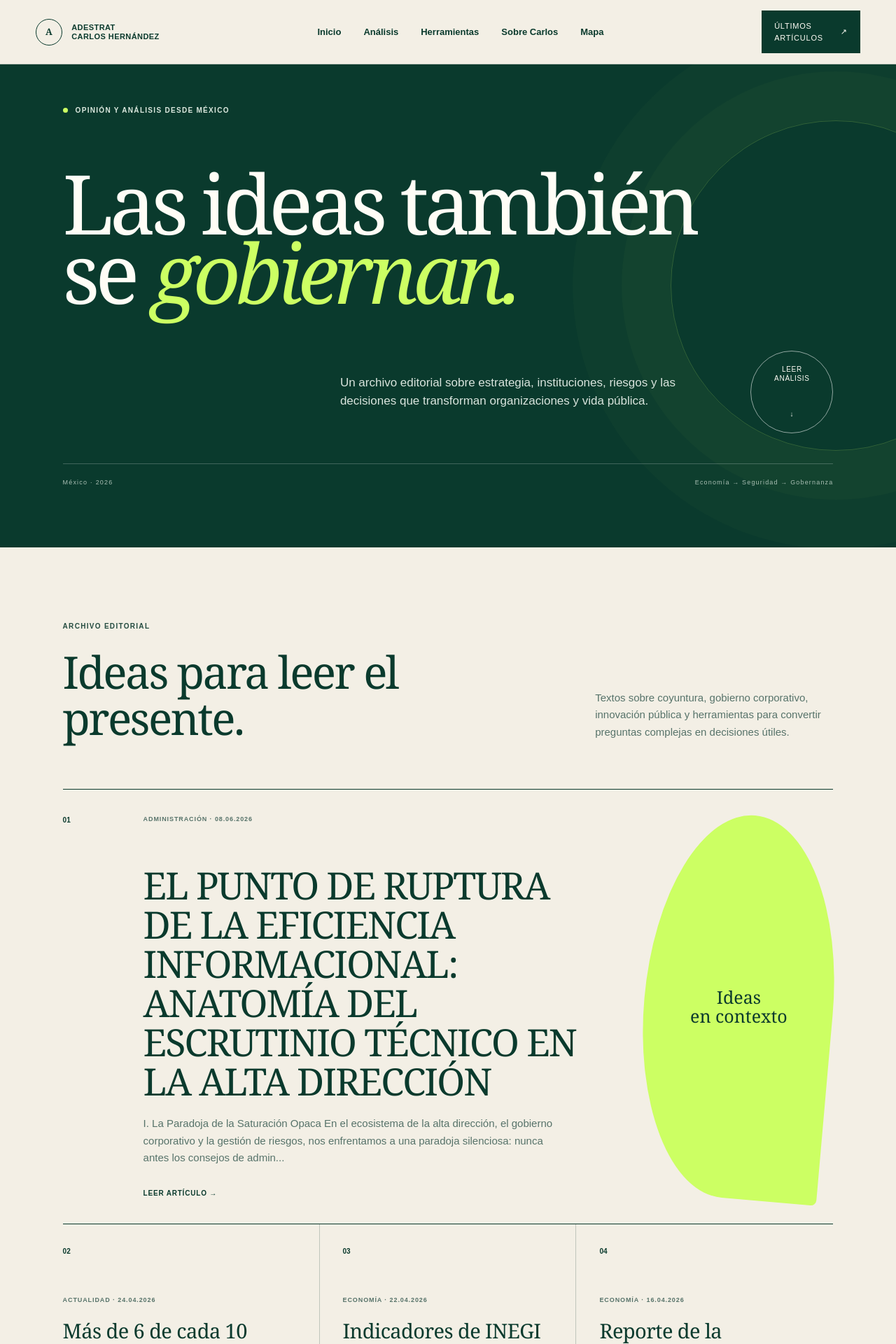
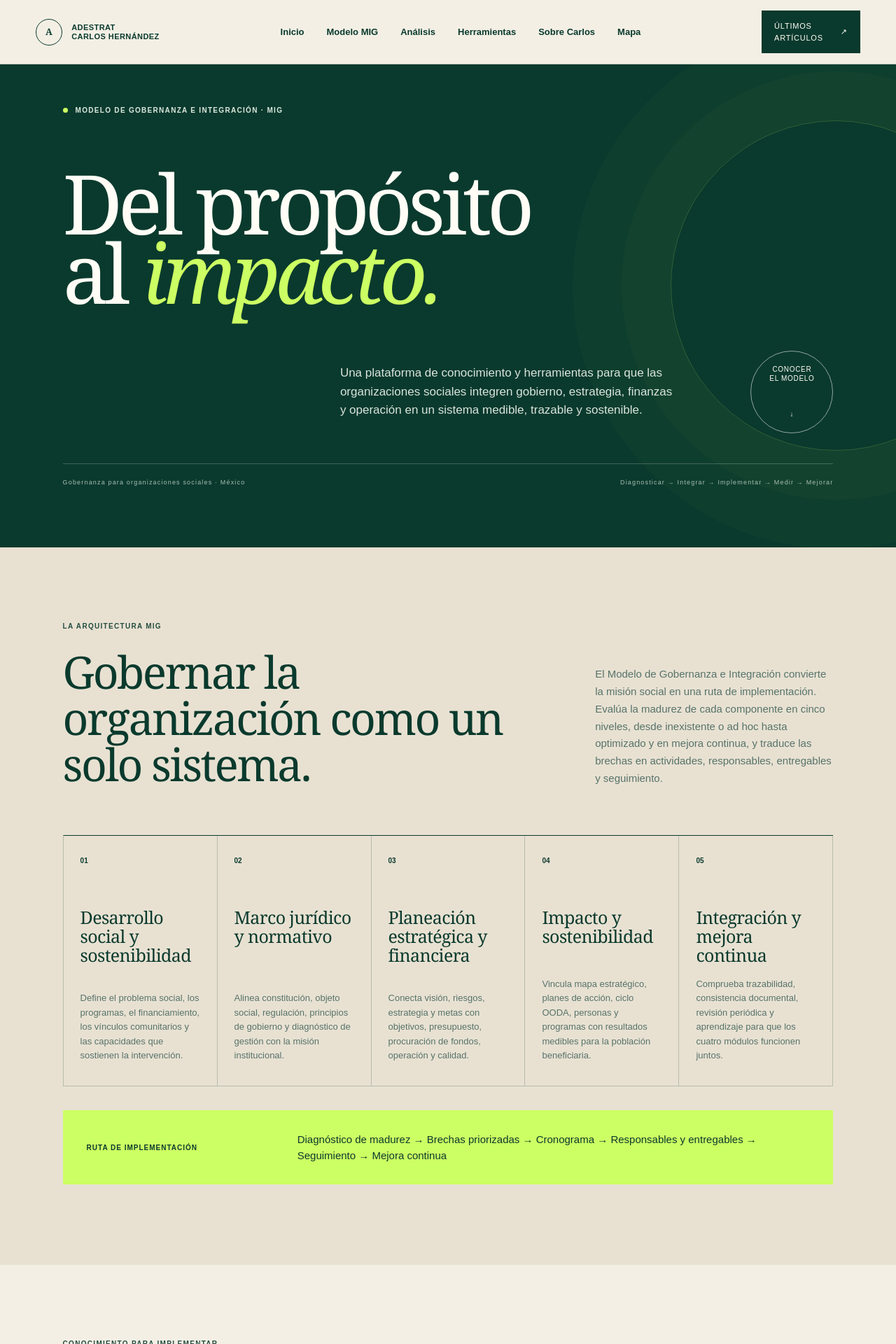
Before and after one commit to cafrhein/muro, a Jekyll site: the page built from index.html, in a window 1280 px wide. Shown: the top 1920 px of the page at 70% size. Built offline with Jekyll 4.4.1, drawn with Linux system fonts in a browser that asks for light colours; some of the changed text lies outside the part shown.

Commit message:
Alinea la portada con el Modelo MIG (#2)
Presenta el Modelo de Gobernanza e Integración, sus módulos, niveles de madurez y ruta de implementación; conserva intactos artículos, herramientas y configuración.

```diff
--- a/_layouts/default.html
+++ b/_layouts/default.html
@@ -41,6 +41,7 @@
 
     <nav class="eg-links" id="eg-links" aria-label="Navegación principal">
       <a href="{{ '/' | relative_url }}">Inicio</a>
+      <a href="{{ '/#modelo' | relative_url }}">Modelo MIG</a>
       <a href="{{ '/#analisis' | relative_url }}">Análisis</a>
       <a href="{{ '/herramientas' | relative_url }}">Herramientas</a>
       <a href="{{ '/acerca' | relative_url }}">Sobre Carlos</a>
--- a/assets/css/editorial-green.css
+++ b/assets/css/editorial-green.css
@@ -119,6 +119,46 @@ body.editorial-site {
   display: flex; justify-content: space-between; gap: 20px; position: relative; z-index: 2;
   color: #a9beb3; font-size: 9px; letter-spacing: .13em;
 }
+
+/* Modelo de Gobernanza e Integración */
+.eg-model { padding: 105px 7vw 115px; background: var(--eg-paper-dark); }
+.eg-model-intro {
+  display: grid; grid-template-columns: 1.4fr .7fr; align-items: end;
+  gap: 80px; margin-bottom: 68px;
+}
+.eg-model-intro h2 {
+  margin: 0; padding: 0; border: 0; color: var(--eg-ink);
+  font-family: var(--eg-serif); font-size: clamp(42px, 5vw, 70px);
+  line-height: 1.03; letter-spacing: -.04em; font-weight: 400;
+}
+.eg-model-intro > p {
+  margin: 0; color: var(--eg-muted); font-size: 15px; line-height: 1.65;
+}
+.eg-model-grid {
+  margin: 0; padding: 0; list-style: none; display: grid;
+  grid-template-columns: repeat(5, minmax(0, 1fr));
+  border-top: 1px solid var(--eg-ink); border-left: 1px solid var(--eg-line);
+}
+.eg-model-card {
+  min-height: 350px; padding: 28px 24px 32px; border-right: 1px solid var(--eg-line);
+  border-bottom: 1px solid var(--eg-line); display: flex; flex-direction: column;
+}
+.eg-model-card > span { font-size: 10px; font-weight: 700; }
+.eg-model-card h3 {
+  margin: 60px 0 18px; color: var(--eg-ink); font-family: var(--eg-serif);
+  font-size: 25px; line-height: 1.08; letter-spacing: -.025em; font-weight: 400;
+}
+.eg-model-card p {
+  margin: auto 0 0; color: var(--eg-muted); font-size: 13px; line-height: 1.58;
+}
+.eg-model-route {
+  margin-top: 34px; padding: 30px 34px; background: var(--eg-lime);
+  display: grid; grid-template-columns: .7fr 2fr; gap: 45px; align-items: center;
+}
+.eg-model-route span {
+  font-size: 10px; font-weight: 700; text-transform: uppercase; letter-spacing: .1em;
+}
+.eg-model-route p { margin: 0; color: var(--eg-ink); font-size: 15px; line-height: 1.55; }
 
 /* Artículos de portada */
 .eg-journal { padding: 105px 7vw 120px; }
@@ -249,6 +289,11 @@ body.editorial-site {
 .editorial-site button { font-family: var(--eg-sans); }
 
 /* Responsive */
+@media (max-width: 1100px) {
+  .eg-links { gap: 18px; font-size: 12px; }
+  .eg-cta { display: none; }
+  .eg-model-grid { grid-template-columns: repeat(2, minmax(0, 1fr)); }
+}
 @media (max-width: 850px) {
   .eg-nav { min-height: 76px; }
   .eg-menu-button { display: block; }
@@ -258,12 +303,18 @@ body.editorial-site {
     flex-direction: column; align-items: flex-start; gap: 18px;
   }
   .eg-links.is-open { display: flex; }
-  .eg-cta { font-size: 9px; gap: 8px; padding: 12px; }
+  .eg-cta { display: flex; font-size: 9px; gap: 8px; padding: 12px; }
   .eg-hero { min-height: 650px; padding: 46px 6vw 25px; }
   .eg-hero h1 { margin: 84px 0 58px; font-size: 17vw; line-height: .88; }
   .eg-hero-bottom { padding-left: 0; align-items: end; }
   .eg-hero-bottom > p { max-width: 62%; font-size: 15px; }
   .eg-round-link { width: 96px; height: 96px; }
+  .eg-model { padding: 75px 6vw 85px; }
+  .eg-model-intro { grid-template-columns: 1fr; gap: 28px; }
+  .eg-model-grid { grid-template-columns: 1fr; }
+  .eg-model-card { min-height: 290px; }
+  .eg-model-card h3 { margin-top: 42px; }
+  .eg-model-route { grid-template-columns: 1fr; gap: 18px; padding: 26px; }
   .eg-journal { padding: 75px 6vw 85px; }
   .eg-section-head { grid-template-columns: 1fr; gap: 28px; }
   .eg-featured { grid-template-columns: 40px 1fr; min-height: 480px; }
--- a/index.html
+++ b/index.html
@@ -1,40 +1,107 @@
 ---
 layout: default
-title: Portada
-description: "Opinión, análisis y herramientas para comprender decisiones públicas, organizaciones y gobierno corporativo desde México."
+title: Modelo de Gobernanza e Integración
+description: "Adestrat presenta el Modelo de Gobernanza e Integración (MIG): una ruta práctica para diagnosticar la madurez, alinear gobierno, estrategia, finanzas y operación, y convertir la misión social en impacto sostenible."
 body_class: home-page
 ---
 
 <section class="eg-hero" id="inicio" aria-labelledby="portada-titulo">
-  <p class="eg-kicker">Opinión y análisis desde México</p>
+  <p class="eg-kicker">Modelo de Gobernanza e Integración · MIG</p>
 
-  <h1 id="portada-titulo">Las ideas también<br>se <em>gobiernan.</em></h1>
+  <h1 id="portada-titulo">Del propósito<br>al <em>impacto.</em></h1>
 
   <div class="eg-hero-bottom">
     <p>
-      Un archivo editorial sobre estrategia, instituciones, riesgos y las decisiones
-      que transforman organizaciones y vida pública.
+      Una plataforma de conocimiento y herramientas para que las organizaciones
+      sociales integren gobierno, estrategia, finanzas y operación en un sistema
+      medible, trazable y sostenible.
     </p>
-    <a class="eg-round-link" href="#analisis">
-      Leer<br>análisis<br><span aria-hidden="true">↓</span>
+    <a class="eg-round-link" href="#modelo">
+      Conocer<br>el modelo<br><span aria-hidden="true">↓</span>
     </a>
   </div>
 
   <div class="eg-hero-meta" aria-label="Temas del sitio">
-    <span>México · {{ 'now' | date: '%Y' }}</span>
-    <span>Economía → Seguridad → Gobernanza</span>
+    <span>Gobernanza para organizaciones sociales · México</span>
+    <span>Diagnosticar → Integrar → Implementar → Medir → Mejorar</span>
+  </div>
+</section>
+
+<section class="eg-model" id="modelo" aria-labelledby="modelo-titulo">
+  <header class="eg-model-intro">
+    <div>
+      <p class="eg-section-label">La arquitectura MIG</p>
+      <h2 id="modelo-titulo">Gobernar la organización como un solo sistema.</h2>
+    </div>
+    <p>
+      El Modelo de Gobernanza e Integración convierte la misión social en una ruta
+      de implementación. Evalúa la madurez de cada componente en cinco niveles,
+      desde inexistente o ad hoc hasta optimizado y en mejora continua, y traduce
+      las brechas en actividades, responsables, entregables y seguimiento.
+    </p>
+  </header>
+
+  <ol class="eg-model-grid">
+    <li class="eg-model-card">
+      <span>01</span>
+      <h3>Desarrollo social y sostenibilidad</h3>
+      <p>
+        Define el problema social, los programas, el financiamiento, los vínculos
+        comunitarios y las capacidades que sostienen la intervención.
+      </p>
+    </li>
+    <li class="eg-model-card">
+      <span>02</span>
+      <h3>Marco jurídico y normativo</h3>
+      <p>
+        Alinea constitución, objeto social, regulación, principios de gobierno y
+        diagnóstico de gestión con la misión institucional.
+      </p>
+    </li>
+    <li class="eg-model-card">
+      <span>03</span>
+      <h3>Planeación estratégica y financiera</h3>
+      <p>
+        Conecta visión, riesgos, estrategia y metas con objetivos, presupuesto,
+        procuración de fondos, operación y calidad.
+      </p>
+    </li>
+    <li class="eg-model-card">
+      <span>04</span>
+      <h3>Impacto y sostenibilidad</h3>
+      <p>
+        Vincula mapa estratégico, planes de acción, ciclo OODA, personas y programas
+        con resultados medibles para la población beneficiaria.
+      </p>
+    </li>
+    <li class="eg-model-card">
+      <span>05</span>
+      <h3>Integración y mejora continua</h3>
+      <p>
+        Comprueba trazabilidad, consistencia documental, revisión periódica y
+        aprendizaje para que los cuatro módulos funcionen juntos.
+      </p>
+    </li>
+  </ol>
+
+  <div class="eg-model-route">
+    <span>Ruta de implementación</span>
+    <p>
+      Diagnóstico de madurez → Brechas priorizadas → Cronograma → Responsables y
+      entregables → Seguimiento → Mejora continua
+    </p>
   </div>
 </section>
 
 <section class="eg-journal" id="analisis" aria-labelledby="analisis-titulo">
   <header class="eg-section-head">
     <div>
-      <p class="eg-section-label">Archivo editorial</p>
-      <h2 id="analisis-titulo">Ideas para leer el presente.</h2>
+      <p class="eg-section-label">Conocimiento para implementar</p>
+      <h2 id="analisis-titulo">Ideas que acompañan el modelo.</h2>
     </div>
     <p>
-      Textos sobre coyuntura, gobierno corporativo, innovación pública y
-      herramientas para convertir preguntas complejas en decisiones útiles.
+      Análisis, guías y casos para fortalecer decisiones de gobierno, estrategia,
+      finanzas, operación e impacto dentro de las organizaciones sociales.
     </p>
   </header>
 
@@ -77,9 +144,9 @@ body_class: home-page
 </section>
 
 <section class="eg-tools-callout" aria-labelledby="herramientas-titulo">
-  <span>Herramientas</span>
+  <span>Instrumentos MIG</span>
   <div>
-    <h2 id="herramientas-titulo">Del análisis a una decisión que puede ponerse a prueba.</h2>
+    <h2 id="herramientas-titulo">Diagnosticar la madurez, convertir brechas en tareas y seguir el avance.</h2>
     <a href="{{ '/herramientas' | relative_url }}">Explorar herramientas →</a>
   </div>
 </section>
```
